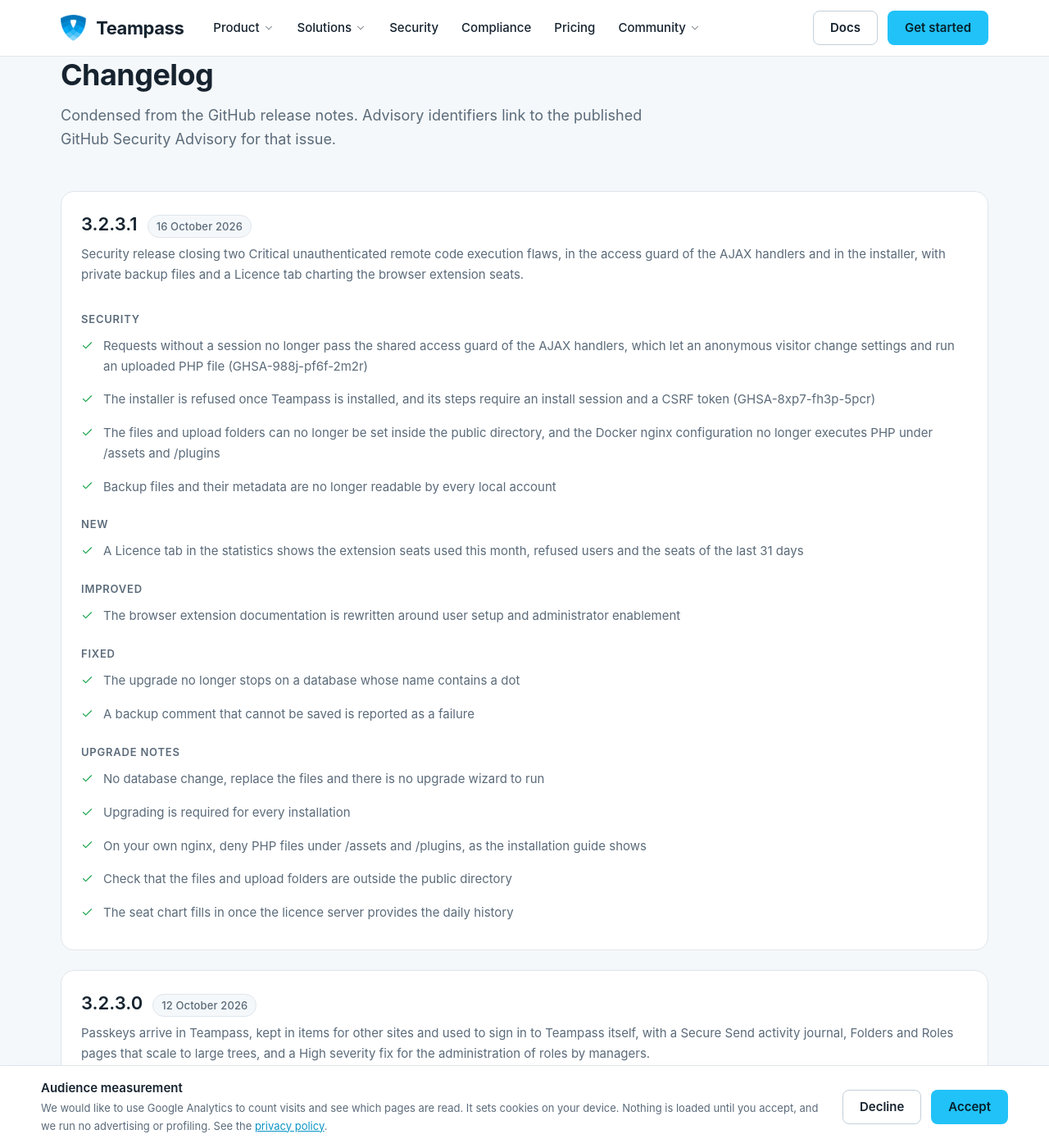
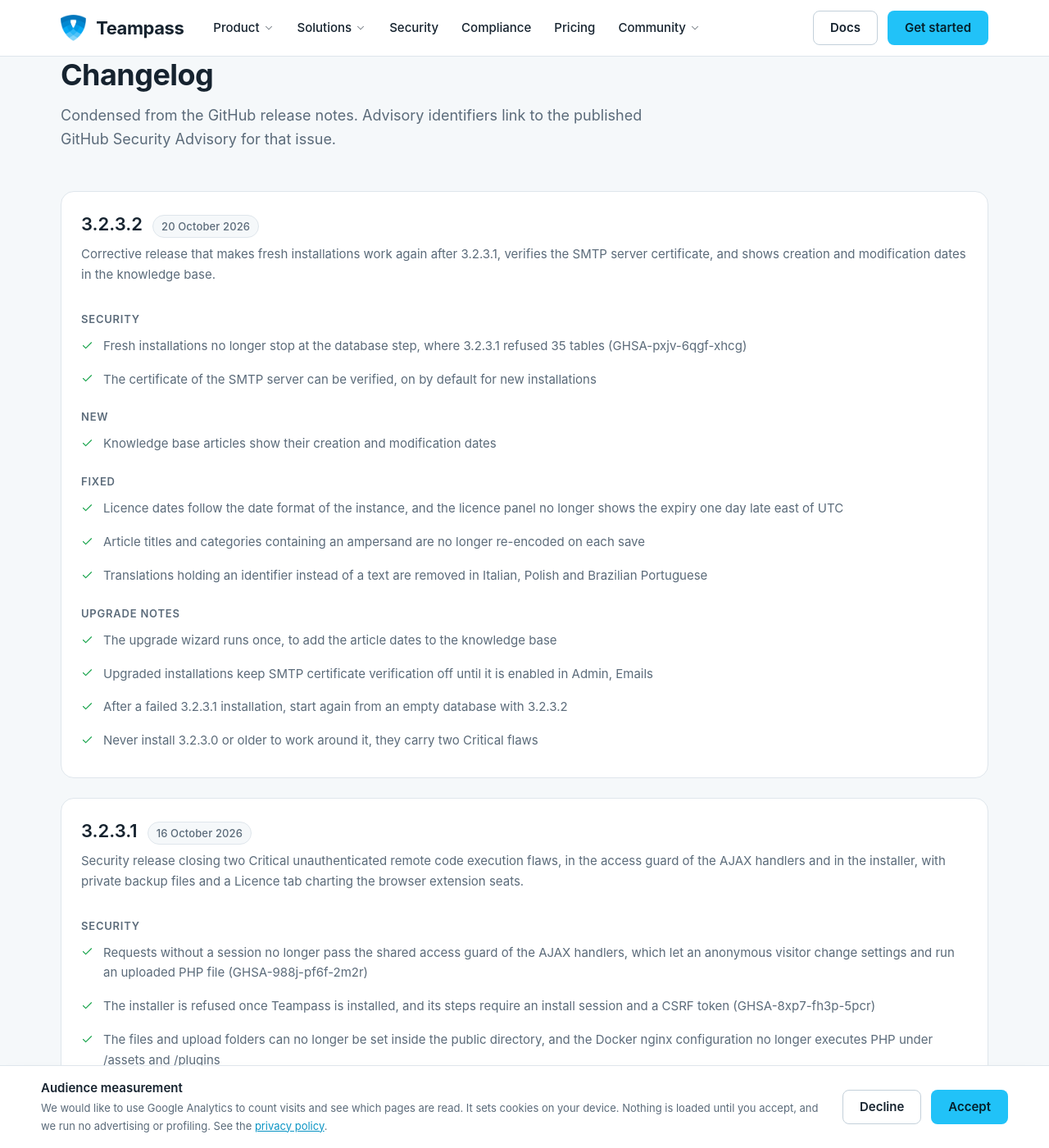
Before and after one commit to nilsteampassnet/siteweb, a Jekyll site: the page built from whats-new.html, in a window 1280 px wide and 1400 px high, scrolled down 1638 px. Shown: the whole window at 82% size. Built offline with Jekyll 4.4.1, drawn with Linux system fonts in a browser that asks for light colours.

Commit message:
Add 3.2.3.2 to the changelog

```diff
--- a/_data/releases.yml
+++ b/_data/releases.yml
@@ -55,6 +55,28 @@
       limit and an optional recipient passphrase.
 
 versions:
+  - version: 3.2.3.2
+    date: 2026-10-20
+    summary: Corrective release that makes fresh installations work again after 3.2.3.1, verifies the SMTP server certificate, and shows creation and modification dates in the knowledge base.
+    changes:
+      - group: Security
+        items:
+          - "Fresh installations no longer stop at the database step, where 3.2.3.1 refused 35 tables (GHSA-pxjv-6qgf-xhcg)"
+          - The certificate of the SMTP server can be verified, on by default for new installations
+      - group: New
+        items:
+          - Knowledge base articles show their creation and modification dates
+      - group: Fixed
+        items:
+          - Licence dates follow the date format of the instance, and the licence panel no longer shows the expiry one day late east of UTC
+          - Article titles and categories containing an ampersand are no longer re-encoded on each save
+          - Translations holding an identifier instead of a text are removed in Italian, Polish and Brazilian Portuguese
+      - group: Upgrade notes
+        items:
+          - The upgrade wizard runs once, to add the article dates to the knowledge base
+          - Upgraded installations keep SMTP certificate verification off until it is enabled in Admin, Emails
+          - After a failed 3.2.3.1 installation, start again from an empty database with 3.2.3.2
+          - Never install 3.2.3.0 or older to work around it, they carry two Critical flaws
   - version: 3.2.3.1
     date: 2026-10-16
     summary: Security release closing two Critical unauthenticated remote code execution flaws, in the access guard of the AJAX handlers and in the installer, with private backup files and a Licence tab charting the browser extension seats.
```
